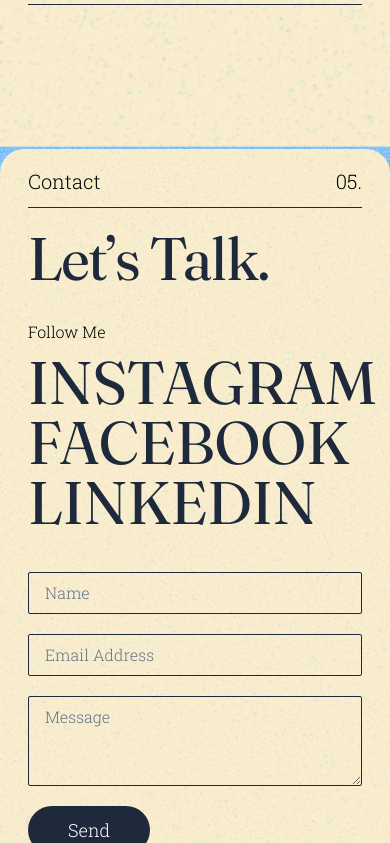
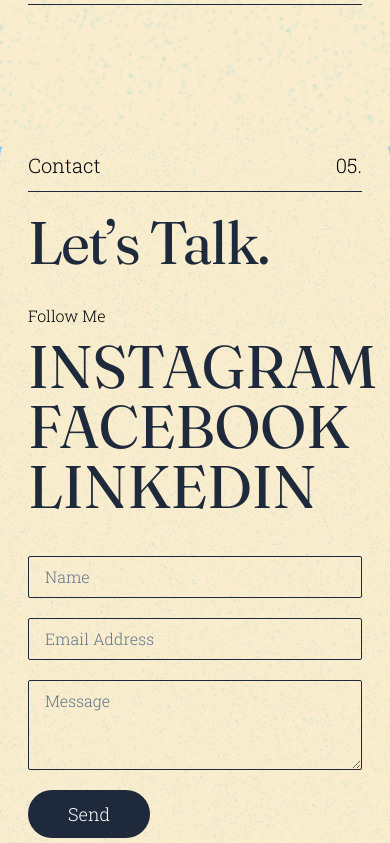
Before and after one commit to galihroswandi/Personal-Portfolio, a Next.js app: page / in a window 390 px wide. Shown: the part 5121-5964 px from the top of the page. Built offline with nearby package versions, Linux system fonts and the light colour scheme.

Commit message:
Bug Fixing

```diff
--- a/src/components/Fragments/Contact.tsx
+++ b/src/components/Fragments/Contact.tsx
@@ -5,7 +5,7 @@
 export default function Contact({ children }: { children: React.ReactNode }) {
   return (
     <section
-      className="px-7 py-1.5 lg:py-5 md:px-5 lg:px-10 w-full secondary section -mt-4. md:-mt-24 relative overflow-x-hidden"
+      className="px-7 py-1.5 lg:py-5 md:px-5 lg:px-10 w-full secondary section -mt-4 md:-mt-24 relative overflow-x-hidden"
       id="Contact"
     >
       {children}
```
